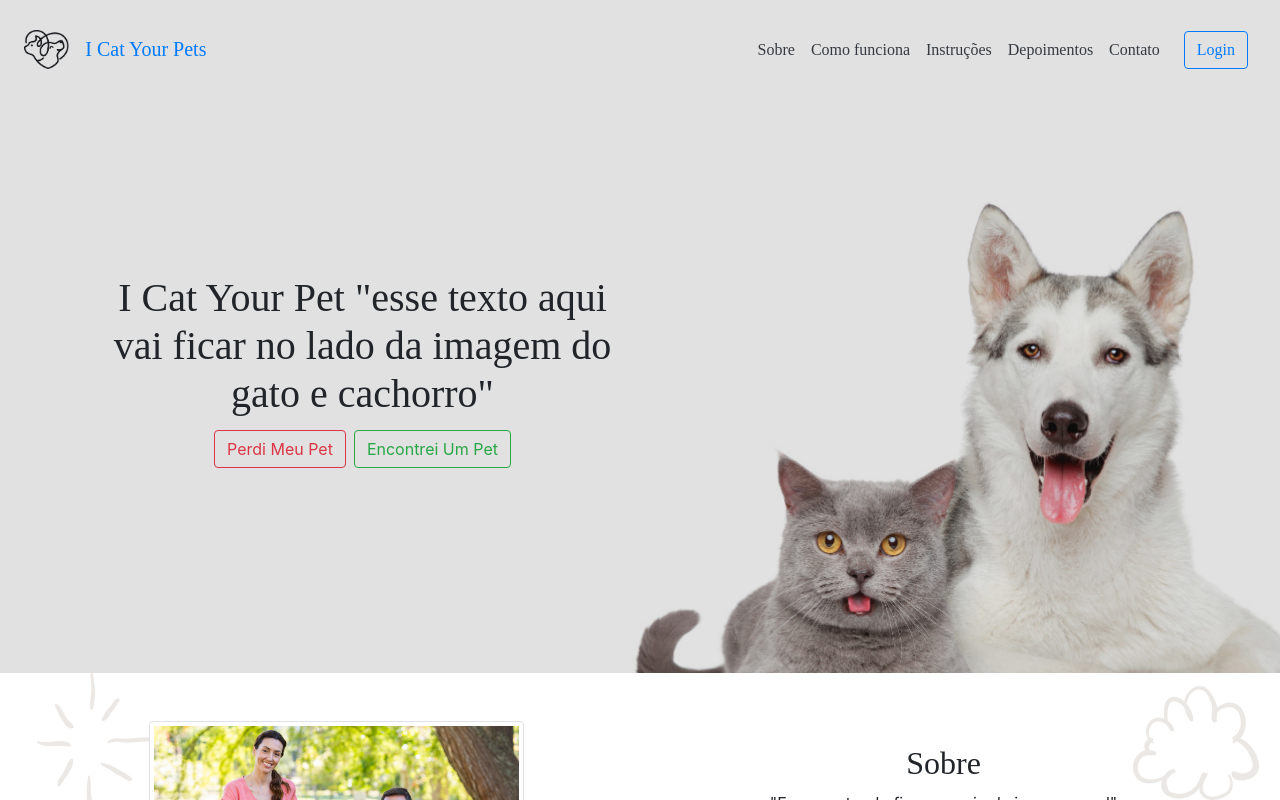
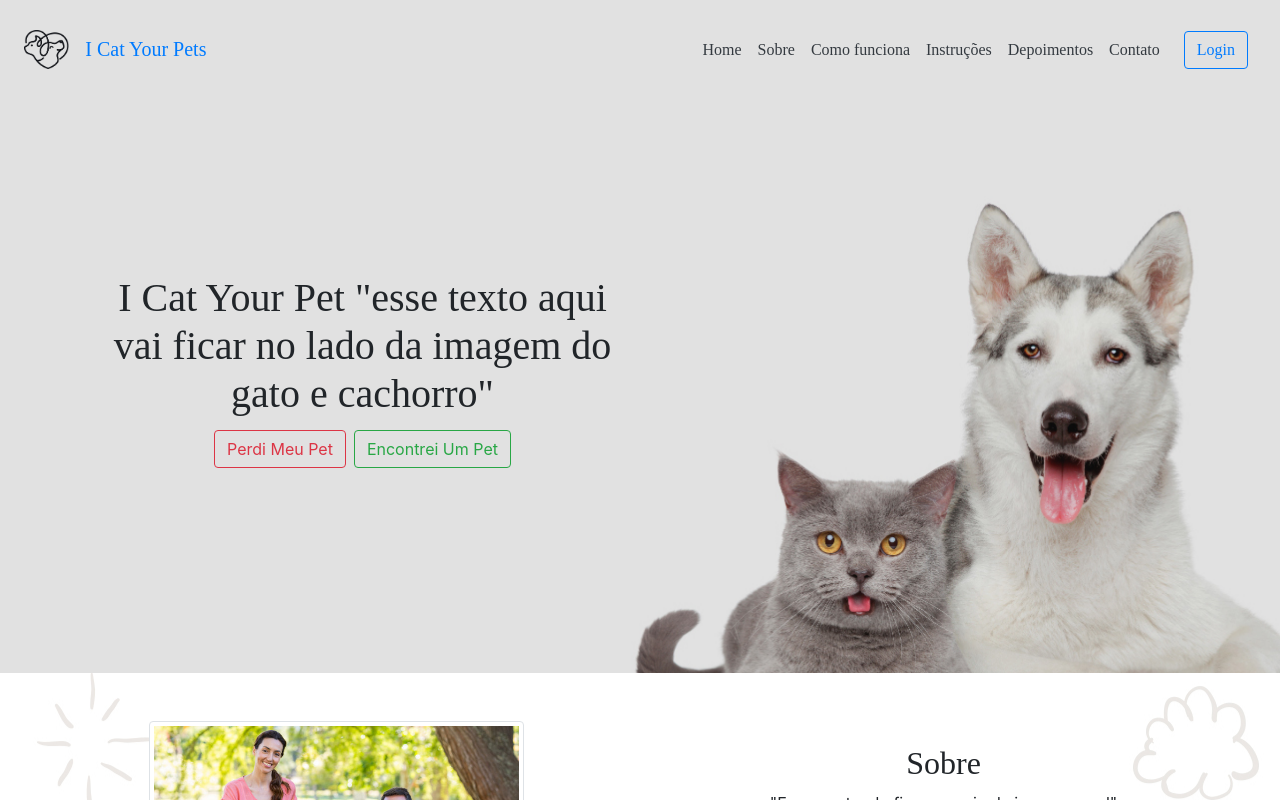
Before and after one commit to juliane-arruda/Final-Project-Full-Stack-IronHack-Front-End, a React (Create React App) app: page / in a window 1280 px wide. Shown: the top 800 px of the page. Built offline with nearby package versions, Linux system fonts and the light colour scheme; no server answers; a web font is replaced by a local one; what react-google-maps would draw is missing.

Commit message:
add button

```diff
--- a/public/index.html
+++ b/public/index.html
@@ -1,5 +1,5 @@
 <!DOCTYPE html>
-<html lang="en" class="h-100">
+<html lang="pt-br" class="h-100">
   <head>
     <meta charset="utf-8" />
     <link rel="icon" href="%PUBLIC_URL%/logo-copia.ico" />
--- a/src/components/home/intro.jsx
+++ b/src/components/home/intro.jsx
@@ -6,7 +6,7 @@ import image from './cat-dog.jpg';
 
 const Intro = () => (
   <Parallax bgImage={image} strength={200} className="Intro" bgClassName="d-none d-lg-inline pr-lg-5">
-    <div className="container d-flex align-items-center" style={{height: 600}}>
+    <div id="intro" className="container d-flex align-items-center" style={{height: 600}}>
       <div className="col-12 col-lg-6">
         <h1>I Cat Your Pet "esse texto aqui vai ficar no lado da imagem do gato e cachorro"</h1>
         <div className="container mt-2">
--- a/src/components/navbar.js
+++ b/src/components/navbar.js
@@ -83,6 +83,9 @@ class Navbar extends Component {
               )}
               {!userInSession && (
                 <>
+                <HashLink to="/#intro" className="p-2 text-dark" activeStyle={{ color: "blue" }} style={{ textDecoration: "none" }}>
+                    Home
+                    </HashLink>
                   <HashLink to="/#about" className="p-2 text-dark" activeStyle={{ color: "blue" }} style={{ textDecoration: "none" }}>
                     Sobre
                     </HashLink>
```
